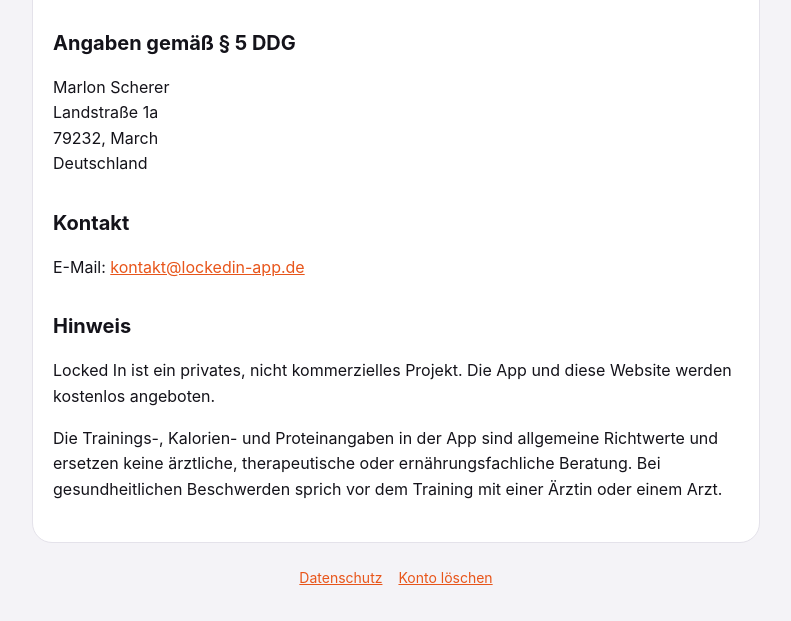
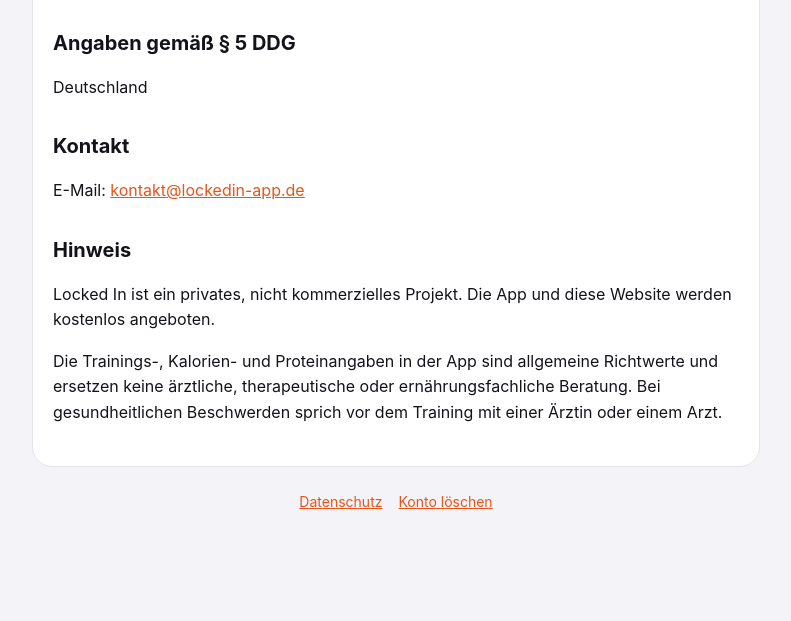
Before and after one commit to lockedinappgit/website, a plain HTML site: page impressum/index.html in a window 1280 px wide. Shown: the part 155-776 px from the top of the page, without its empty margins (244-1035 px from the left). Drawn offline with Linux system fonts and the light colour scheme.

Commit message:
Update index.html

```diff
--- a/impressum/index.html
+++ b/impressum/index.html
@@ -15,9 +15,7 @@
 
   <h2>Angaben gemäß § 5 DDG</h2>
   <p>
-    Marlon Scherer<br>
-Landstraße 1a<br>
-79232, March<br>
+
 
     Deutschland
   </p>
```
